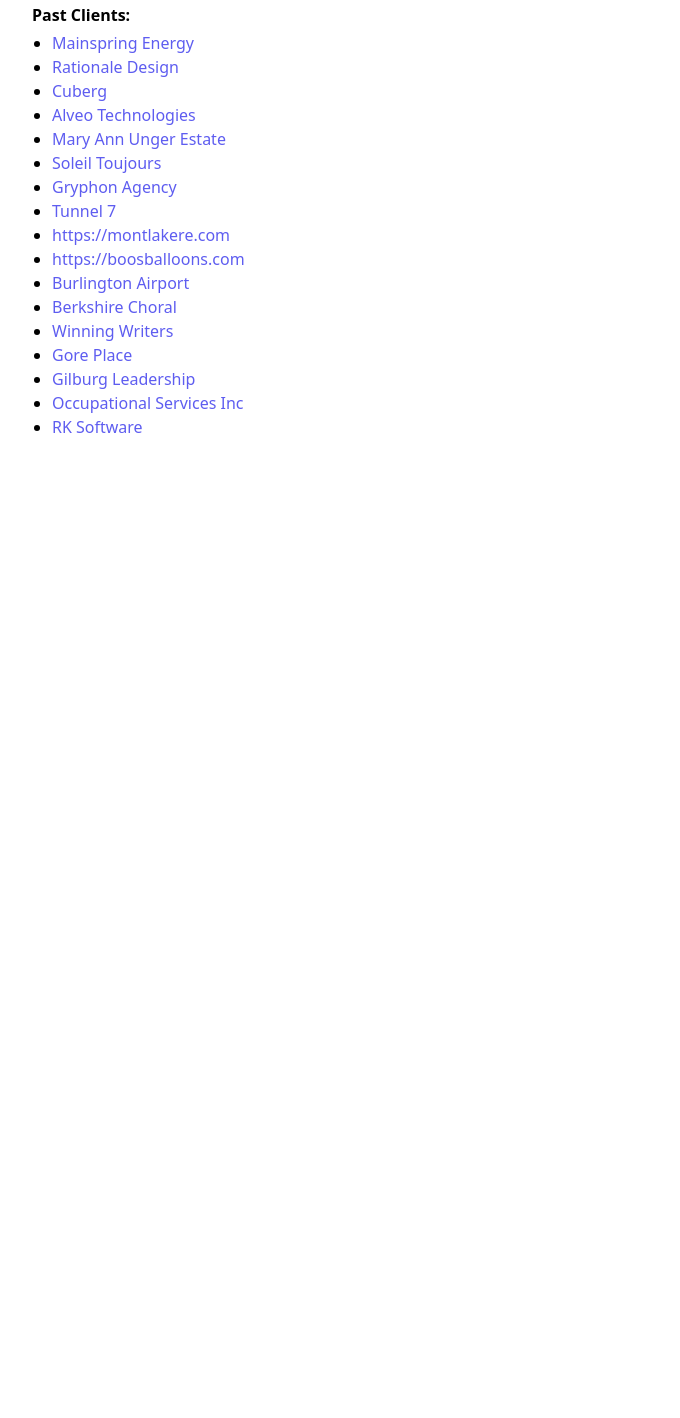
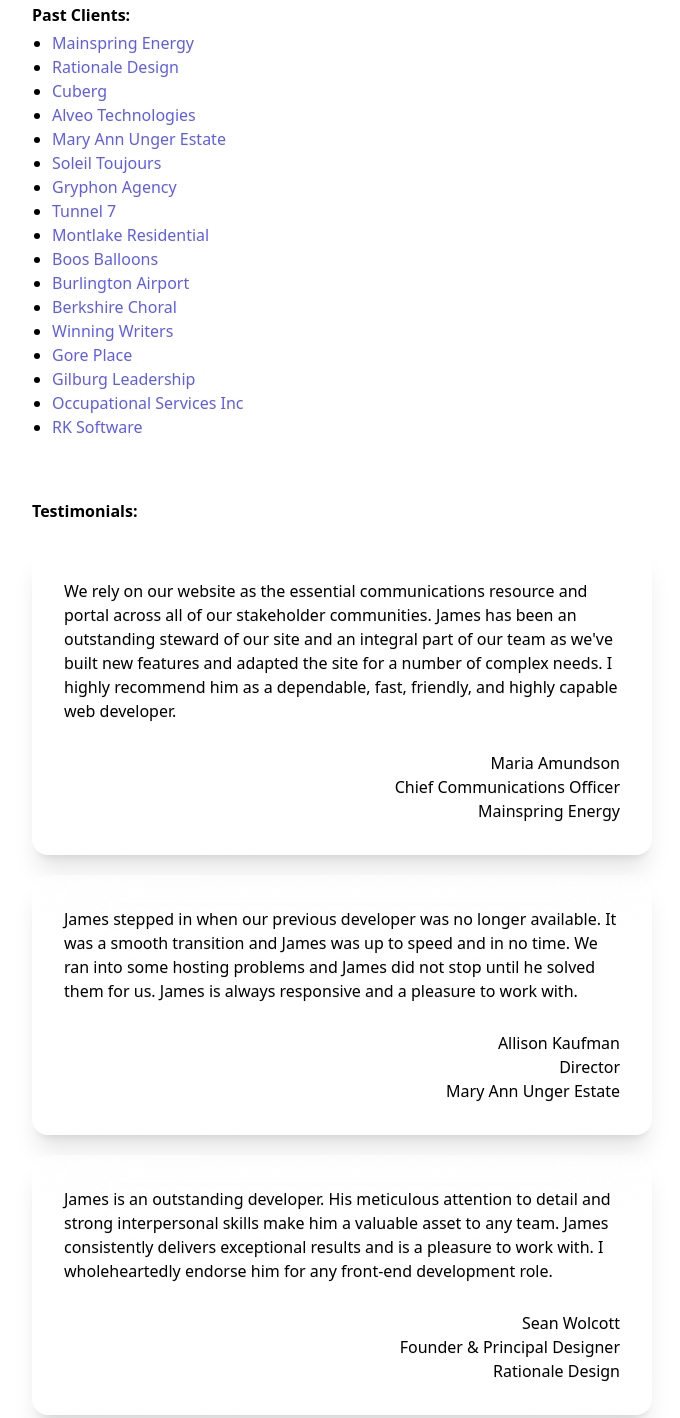
Before and after one commit to jwhubert91/jameshubert-dot-com, a Gatsby site: page / in a window 1280 px wide. Shown: the part 513-1931 px from the top of the page, without its empty margins (298-978 px from the left). Before the commit the page ends 1040 px from the top, so only its background shows below. Built offline with nearby package versions, Linux system fonts and the light colour scheme; Gatsby itself is replaced by a stand-in of ours.

Commit message:
add testimonials

```diff
--- a/src/content/pastClients.ts
+++ b/src/content/pastClients.ts
@@ -37,12 +37,12 @@ export const pastClients: PastClientProps[] = [
     hrefUrl: "https://tunnel7.com",
   },
   {
-    label: "https://montlakere.com",
-    hrefUrl: "Montlake Residential",
+    label: "Montlake Residential",
+    hrefUrl: "https://montlakere.com",
   },
   {
-    label: "https://boosballoons.com",
-    hrefUrl: "Boos Balloons",
+    label: "Boos Balloons",
+    hrefUrl: "https://boosballoons.com",
   },
   {
     label: "Burlington Airport",
--- /dev/null
+++ b/src/content/testimonials.ts
@@ -0,0 +1,27 @@
+export type TestimonialProps = {
+  quote: string
+  author: string
+  authorTitle: string
+  authorCompany: string
+}
+
+export const testimonials: TestimonialProps[] = [
+  {
+    quote: "We rely on our website as the essential communications resource and portal across all of our stakeholder communities. James has been an outstanding steward of our site and an integral part of our team as we've built new features and adapted the site for a number of complex needs. I highly recommend him as a dependable, fast, friendly, and highly capable web developer.",
+    author: "Maria Amundson",
+    authorTitle: "Chief Communications Officer",
+    authorCompany: "Mainspring Energy",
+  },
+  {
+    quote: "James stepped in when our previous developer was no longer available. It was a smooth transition and James was up to speed and in no time. We ran into some hosting problems and James did not stop until he solved them for us. James is always responsive and a pleasure to work with.",
+    author: "Allison Kaufman",
+    authorTitle: "Director",
+    authorCompany: "Mary Ann Unger Estate",
+  },
+  {
+    quote: "James is an outstanding developer. His meticulous attention to detail and strong interpersonal skills make him a valuable asset to any team. James consistently delivers exceptional results and is a pleasure to work with. I wholeheartedly endorse him for any front-end development role.",
+    author: "Sean Wolcott",
+    authorTitle: "Founder & Principal Designer",
+    authorCompany: "Rationale Design",
+  },
+]
--- a/src/pages/index.tsx
+++ b/src/pages/index.tsx
@@ -15,6 +15,7 @@ import ClientLink from "../components/ClientLink"
 
 // content
 import { pastClients } from "../content/pastClients"
+import { testimonials } from "../content/testimonials"
 
 const IndexPage: React.FC<PageProps> = () => {
   return (
@@ -83,7 +84,7 @@ const IndexPage: React.FC<PageProps> = () => {
           </p>
         </article>
         <article className="leading-loose mb-10">
-          <p className="mb-1 font-semibold">Current Passion:</p>
+          <h2 className="mb-1 font-semibold">Current Passion:</h2>
           <p>
             Building{" "}
             <a href="https://tryshopii.com" target="_blank">
@@ -94,8 +95,8 @@ const IndexPage: React.FC<PageProps> = () => {
             Firebase.
           </p>
         </article>
-        <article>
-          <p className="mb-1 font-semibold">Past Clients:</p>
+        <article className="mb-10">
+          <h2 className="mb-1 font-semibold">Past Clients:</h2>
           <ul className="pl-5">
             {pastClients.map((client, idx) => (
               <ClientLink
@@ -106,6 +107,21 @@ const IndexPage: React.FC<PageProps> = () => {
             ))}
           </ul>
         </article>
+        <article className="my-5 py-5 flex flex-col gap-y-5">
+          <h2 className="mb-1 font-semibold">Testimonials:</h2>
+          {testimonials.map((testimonial, idx) => (
+            <div className="card w-full glass shadow-xl">
+              <div className="card-body" key={idx}>
+                <h3 className="mb-5">{testimonial.quote}</h3>
+                <div className="w-full flex flex-col items-end">
+                  <p>{testimonial.author}</p>
+                  <p>{testimonial.authorTitle}</p>
+                  <p>{testimonial.authorCompany}</p>
+                </div>
+              </div>
+            </div>
+          ))}
+        </article>
       </div>
     </main>
   )
```
